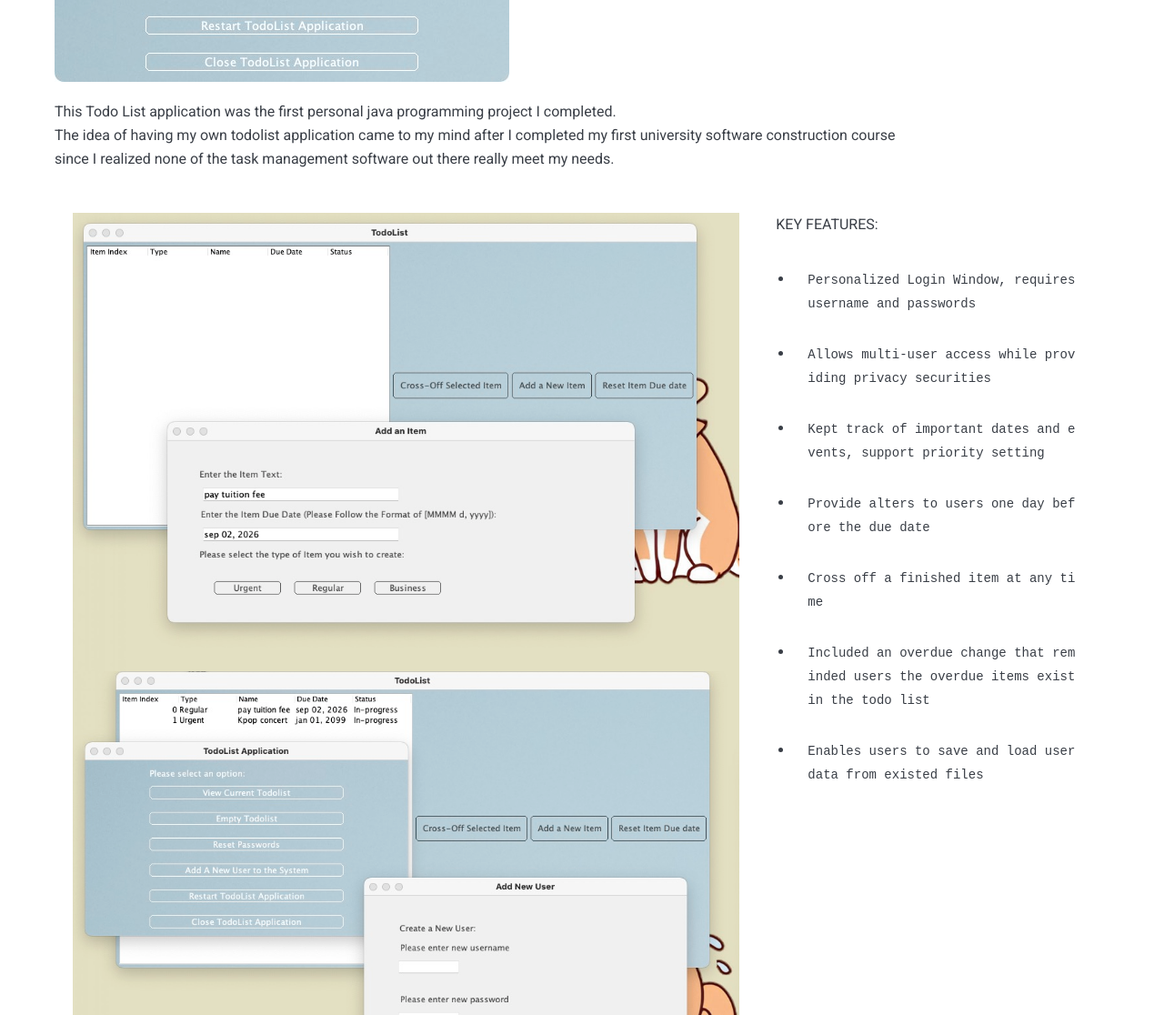
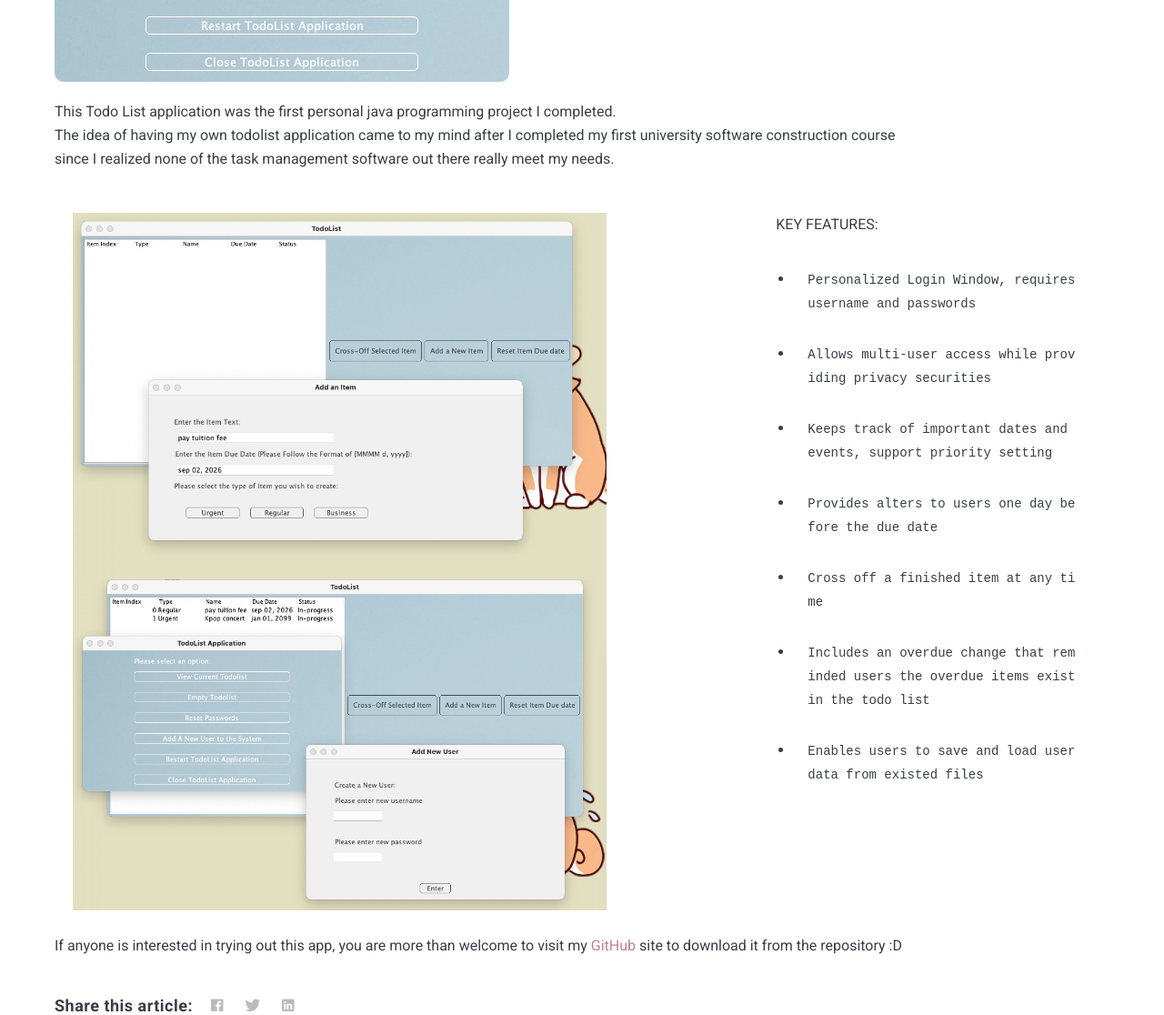
Before and after one commit to yuxin-d/yuxin-d.github.io, a Jekyll site: the page built from _posts/2021-03-26-todo-list-app.markdown, in a window 1280 px wide, cut to the strip 1439-2555 px from the top of the page. Shown: the whole strip at 91% size. Built offline with Jekyll 4.4.1, drawn with Linux system fonts in a browser that asks for light colours; nearby versions of some CDN libraries.

Commit message:
style update

```diff
--- a/_posts/2021-03-26-todo-list-app.markdown
+++ b/_posts/2021-03-26-todo-list-app.markdown
@@ -34,13 +34,13 @@ This Todo List application was the first personal java programming project I com
             <li>
                 <pre>Allows multi-user access while providing privacy securities</pre></li>
             <li>
-                <pre>Kept track of important dates and events, support priority setting</pre></li>
+                <pre>Keeps track of important dates and events, support priority setting</pre></li>
             <li>
-                <pre>Provide alters to users one day before the due date</pre></li>
+                <pre>Provides alters to users one day before the due date</pre></li>
             <li>
                 <pre>Cross off a finished item at any time</pre></li>
             <li>
-                <pre>Included an overdue change that reminded users the overdue items exist in the todo list</pre></li>
+                <pre>Includes an overdue change that reminded users the overdue items exist in the todo list</pre></li>
             <li>
                 <pre>Enables users to save and load user data from existed files</pre>
             </li>
--- a/_sass/2-base/_base.scss
+++ b/_sass/2-base/_base.scss
@@ -93,7 +93,7 @@ pre {
 
 img,
 .zoom-img-wrap {
-  max-width: 100%;
+  max-width: 80%;
   height: auto;
   vertical-align: middle;
   &+em {
```
